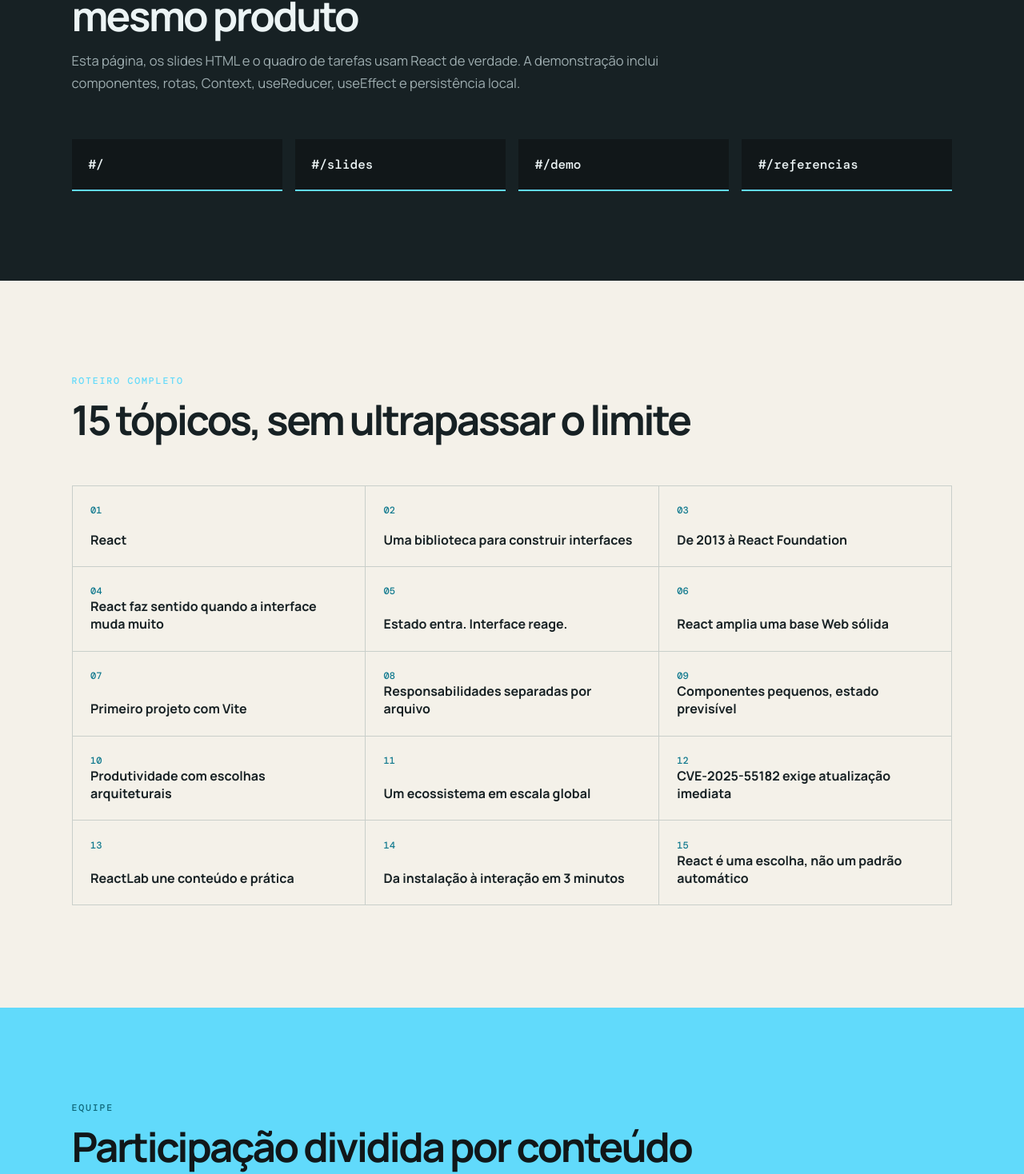
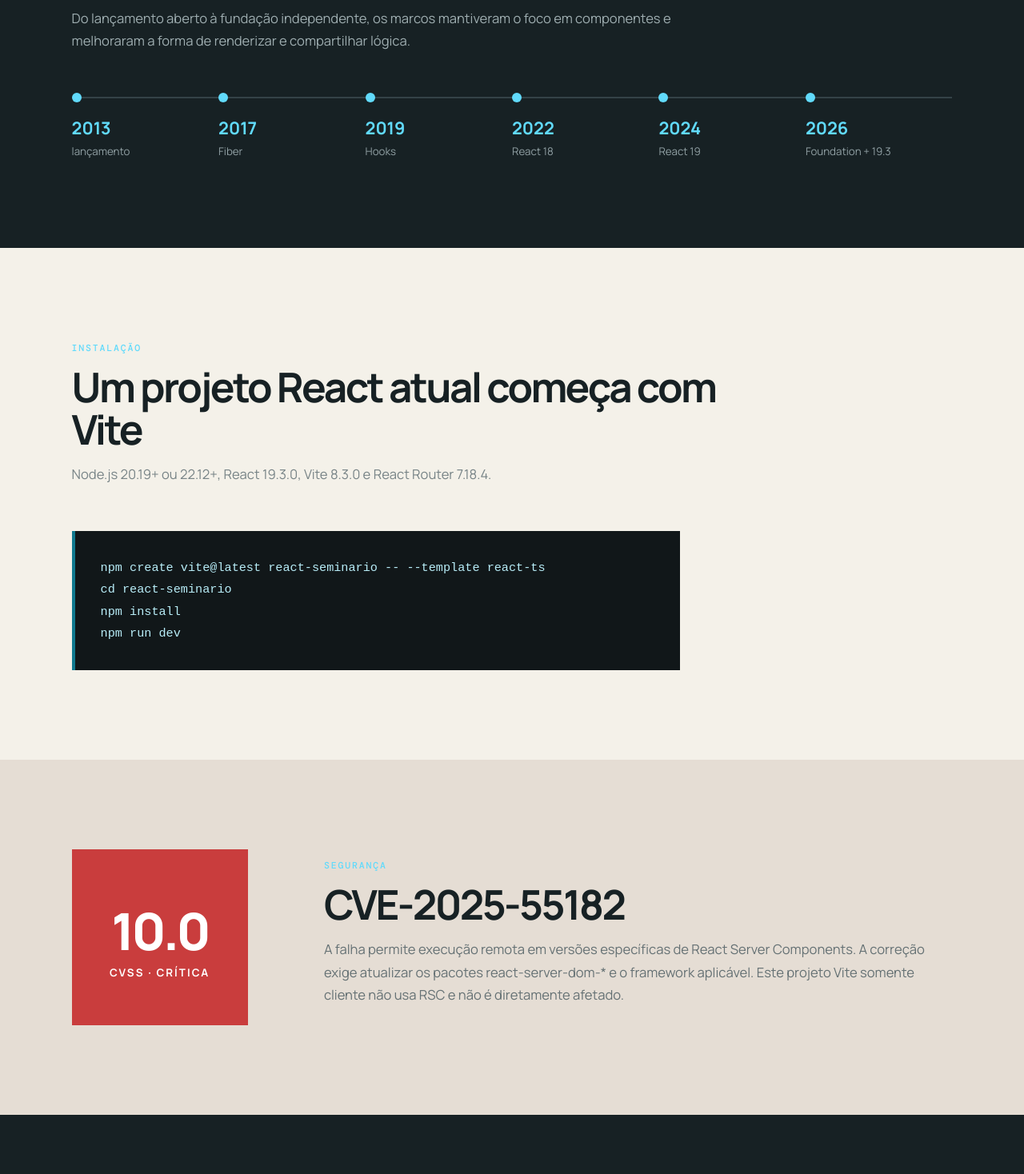
Before and after one commit to luccalck/seminario-react-2ads, a React (Vite) app: page / in a window 1280 px wide. Shown: the part 2785-4253 px from the top of the page at 80% size. Built offline with nearby package versions, Linux system fonts and the light colour scheme.

Commit message:
feat: completa conteudo essencial do Pages

```diff
--- a/src/pages/HomePage.tsx
+++ b/src/pages/HomePage.tsx
@@ -21,6 +21,18 @@
       <SectionHeading eyebrow="DECISÃO TÉCNICA" title="Quando React é uma boa escolha" />
       <div className="split"><div><h3>Recomendamos</h3><ul><li>Interfaces com estados frequentes</li><li>SPAs, painéis e sistemas internos</li><li>Design systems e componentes reutilizáveis</li><li>Evolução gradual de uma interface existente</li></ul></div><div><h3>Outra solução pode ser melhor</h3><ul><li>HTML/CSS para páginas simples e estáticas</li><li>Framework React em projetos full stack</li><li>React Native em aplicações móveis</li><li>Soluções mais opinativas para equipes que querem menos decisões</li></ul></div></div>
     </section>
+    <section className="section dark">
+      <SectionHeading eyebrow="EVOLUÇÃO" title="Treze anos de mudanças arquiteturais" text="Do lançamento aberto à fundação independente, os marcos mantiveram o foco em componentes e melhoraram a forma de renderizar e compartilhar lógica." />
+      <div className="timeline-web">{[['2013','lançamento'],['2017','Fiber'],['2019','Hooks'],['2022','React 18'],['2024','React 19'],['2026','Foundation + 19.3']].map(([year,label]) => <span key={year}><b>{year}</b><small>{label}</small></span>)}</div>
+    </section>
+    <section className="section light install-web">
+      <SectionHeading eyebrow="INSTALAÇÃO" title="Um projeto React atual começa com Vite" text="Node.js 20.19+ ou 22.12+, React 19.3.0, Vite 8.3.0 e React Router 7.18.4." />
+      <pre><code>npm create vite@latest react-seminario -- --template react-ts{`\n`}cd react-seminario{`\n`}npm install{`\n`}npm run dev</code></pre>
+    </section>
+    <section className="section security-web">
+      <div><span className="risk-score">10.0</span><small>CVSS · CRÍTICA</small></div>
+      <SectionHeading eyebrow="SEGURANÇA" title="CVE-2025-55182" text="A falha permite execução remota em versões específicas de React Server Components. A correção exige atualizar os pacotes react-server-dom-* e o framework aplicável. Este projeto Vite somente cliente não usa RSC e não é diretamente afetado." />
+    </section>
     <section className="section dark compact-section">
       <SectionHeading eyebrow="PROJETO DA EQUIPE" title="ReactLab: o conteúdo e a prática no mesmo produto" text="Esta página, os slides HTML e o quadro de tarefas usam React de verdade. A demonstração inclui componentes, rotas, Context, useReducer, useEffect e persistência local." />
       <div className="route-map"><span>#/</span><span>#/slides</span><span>#/demo</span><span>#/referencias</span></div>
@@ -32,6 +44,7 @@
     <section className="section team">
       <SectionHeading eyebrow="EQUIPE" title="Participação dividida por conteúdo" />
       <div className="team-list">{members.map((member, index) => <span key={member}><b>{index + 1}</b>{member}</span>)}</div>
+      <div className="actions final-actions"><Link className="primary" to="/referencias">Consultar fontes oficiais</Link><a className="secondary" href="https://github.com/luccalck/seminario-react-2ads" target="_blank" rel="noreferrer">Abrir repositório</a></div>
     </section>
   </>;
 }
--- a/src/styles.css
+++ b/src/styles.css
@@ -46,6 +46,19 @@
 .split li { margin:.9rem 0; line-height:1.5; }
 .route-map { display:grid; grid-template-columns:repeat(4,1fr); gap:1rem; }
 .route-map span { font:500 1rem DM Mono,monospace; padding:1.3rem; border-bottom:2px solid var(--cyan); background:#111719; }
+.timeline-web { display:grid; grid-template-columns:repeat(6,1fr); border-top:2px solid #344247; }
+.timeline-web span { position:relative; padding-top:1.4rem; }
+.timeline-web span::before { content:''; width:12px; height:12px; border-radius:50%; background:var(--cyan); position:absolute; top:-7px; left:0; }
+.timeline-web b,.timeline-web small { display:block; }
+.timeline-web b { font-size:1.35rem; color:var(--cyan); }
+.timeline-web small { margin-top:.35rem; color:#91a0a4; }
+.install-web pre { margin:0; max-width:760px; padding:2rem; background:#111719; color:#b8edf8; border-left:4px solid #10798e; font:400 .95rem/1.75 DM Mono,monospace; overflow:auto; }
+.security-web { display:grid; grid-template-columns:.32fr 1fr; align-items:center; gap:4rem; background:#e5ddd4; color:#172124; }
+.security-web>div:first-child { width:220px; aspect-ratio:1; background:#c93d3d; color:white; display:flex; flex-direction:column; align-items:center; justify-content:center; }
+.risk-score { font-size:4rem; font-weight:800; letter-spacing:-.06em; }
+.security-web small { letter-spacing:.15em; font-weight:700; }
+.security-web .section-heading { margin:0; }
+.security-web .section-heading p { color:#657174; }
 .topic-grid { display:grid; grid-template-columns:repeat(3,1fr); gap:1px; padding:0; background:#c9cfca; border:1px solid #c9cfca; list-style:none; }
 .topic-grid li { background:var(--paper); padding:1.4rem; min-height:100px; display:flex; flex-direction:column; justify-content:space-between; }
 .topic-grid span { color:#10798e; font:500 .75rem DM Mono,monospace; }
@@ -55,6 +68,9 @@
 .team-list { display:grid; grid-template-columns:repeat(4,1fr); gap:1px; background:#31a9c4; }
 .team-list span { background:var(--cyan); padding:1.5rem; display:flex; gap:1rem; align-items:center; }
 .team-list b { font:500 .72rem DM Mono,monospace; border:1px solid #14849b; padding:.35rem; }
+.final-actions { margin-top:2rem; }
+.team .actions a { border-color:#111719; color:#111719; }
+.team .actions .primary { background:#111719; color:#61dafb; }
 footer { padding:2.5rem 5vw; border-top:1px solid #2a3538; display:flex; justify-content:space-between; gap:1rem; color:#859397; font-size:.78rem; }
 footer p { margin:0; }
 .deck-shell { min-height:calc(100vh - 72px); padding:1.5rem 3vw 2rem; background:#0c1113; }
@@ -105,5 +121,5 @@
 .reference-list a:hover strong { color:#10798e; }
 .reference-list span { font:500 .7rem DM Mono,monospace; color:#10798e; }
 .reference-list small { display:block; color:#738082; margin-top:.25rem; overflow-wrap:anywhere; }
-@media (max-width:800px){nav{display:none}.hero{grid-template-columns:1fr;min-height:auto}.hero .react-orbit{width:65vw;margin:4rem auto 0}.metric-row,.team-list,.route-map{grid-template-columns:1fr 1fr}.topic-grid{grid-template-columns:1fr 1fr}.split,.demo-page{grid-template-columns:1fr}.web-slide{aspect-ratio:auto;min-height:70vh;padding:1.5rem}.slide-body{grid-template-columns:1fr}.slide-visual,.web-slide .react-orbit{display:none}.slide-copy ul{grid-template-columns:1fr}.slide-copy h1{font-size:2.6rem}footer{flex-direction:column}.section{padding:5rem 6vw}}
+@media (max-width:800px){nav{display:none}.hero{grid-template-columns:1fr;min-height:auto}.hero .react-orbit{width:65vw;margin:4rem auto 0}.metric-row,.team-list,.route-map{grid-template-columns:1fr 1fr}.timeline-web{grid-template-columns:repeat(3,1fr);gap:2rem 0}.topic-grid{grid-template-columns:1fr 1fr}.split,.demo-page,.security-web{grid-template-columns:1fr}.security-web>div:first-child{width:150px}.web-slide{aspect-ratio:auto;min-height:70vh;padding:1.5rem}.slide-body{grid-template-columns:1fr}.slide-visual,.web-slide .react-orbit{display:none}.slide-copy ul{grid-template-columns:1fr}.slide-copy h1{font-size:2.6rem}footer{flex-direction:column}.section{padding:5rem 6vw}}
 @media (max-width:480px){.metric-row,.team-list,.route-map,.topic-grid{grid-template-columns:1fr}.actions{flex-direction:column}.hero h1{font-size:3.5rem}.task-app{box-shadow:8px 8px 0 #61dafb}.demo-page{padding:4rem 6vw}}
```
